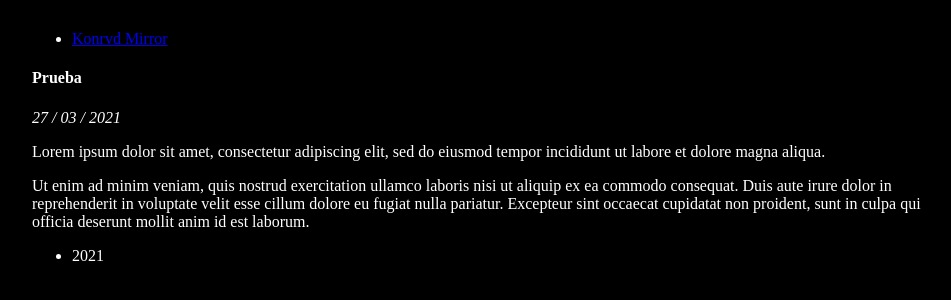
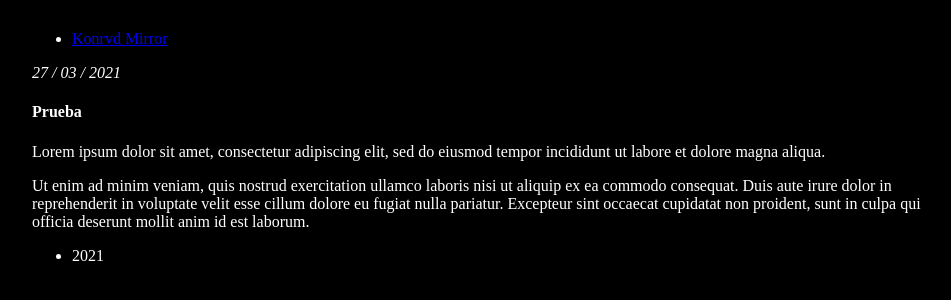
Before and after one commit to konrvd-mirror/konrvd-mirror.github.io, a Jekyll site: the page built from _posts/2014-05-05-prueba.md, in a window 1280 px wide. Shown: the top 300 px of the page, without its empty margins (160-1111 px from the left). Built offline with Jekyll 4.4.1, drawn with Linux system fonts in a browser that asks for light colours.

Commit message:
jekyll deploy

```diff
--- a/_layouts/post.html
+++ b/_layouts/post.html
@@ -2,7 +2,7 @@
 layout: default
 ---
 <div class="post">
+	<p class="meta"><em>{{ page.date | date: "%d / %m / %Y" }}</em></p>
 	<h4>{{ page.title }}</h4>
-	<p class="meta"><em>{{ page.date | date: "%d / %m / %Y" }}</em></p>
 {{ content }}
 </div>
```
